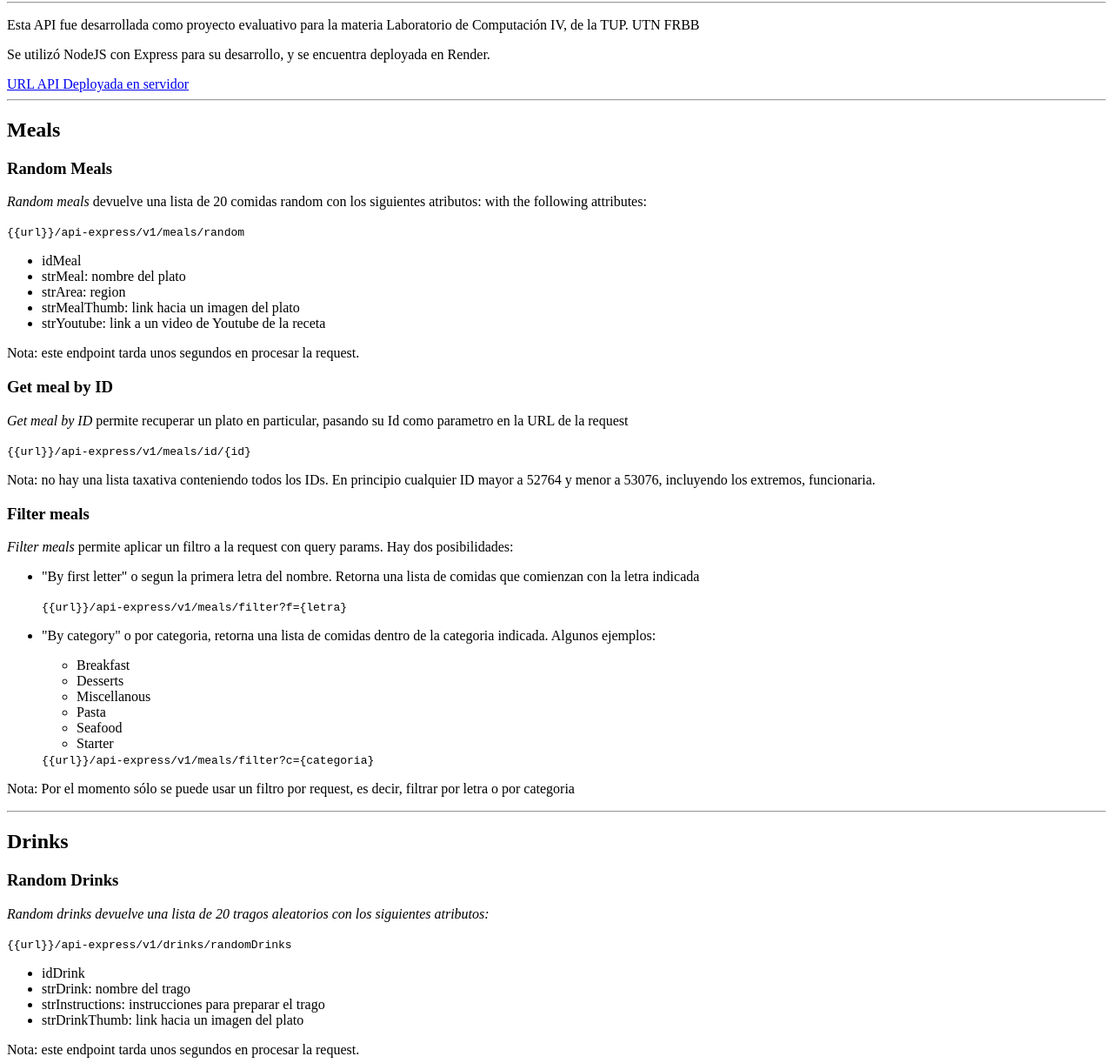
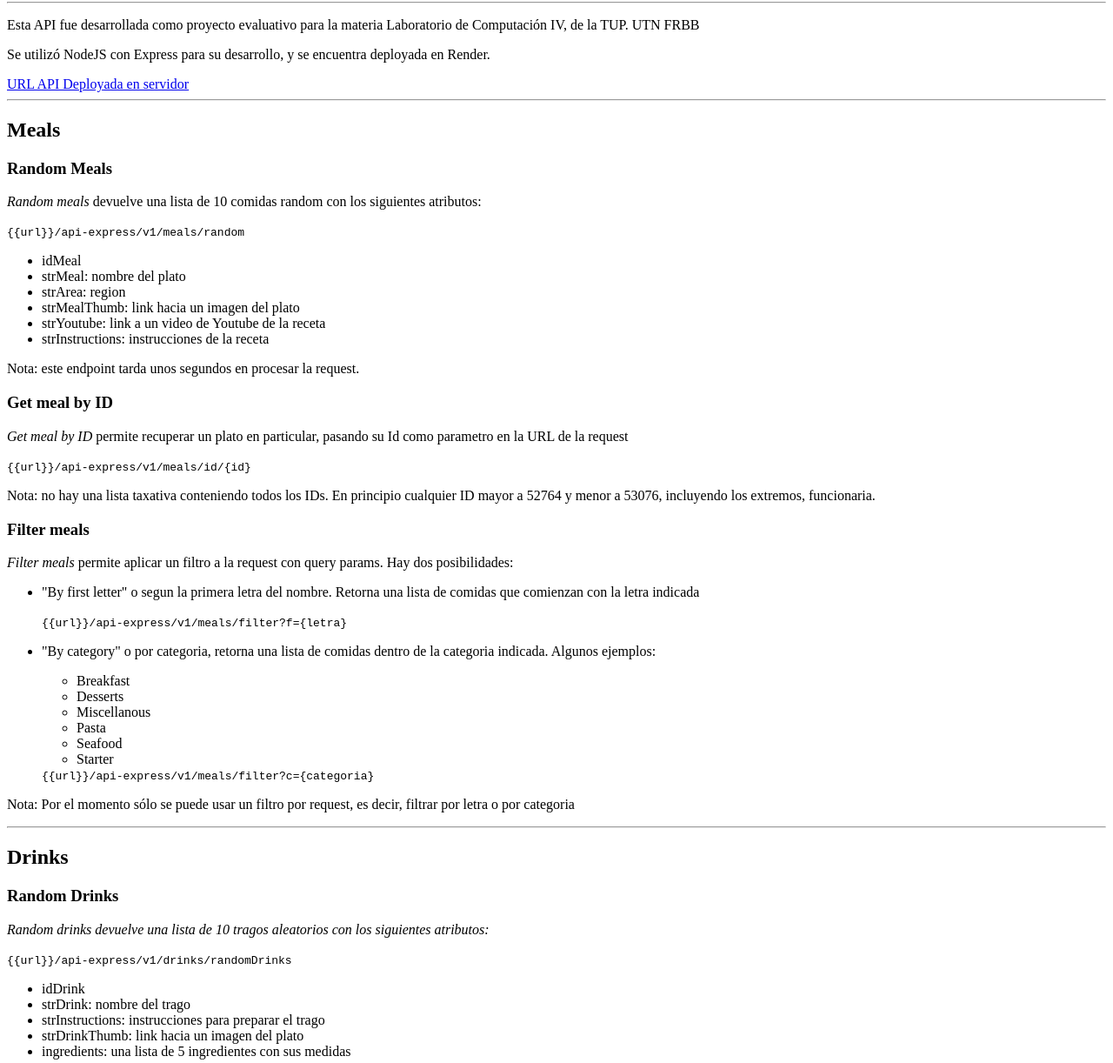
Before and after one commit to marciabel/api-express, a website: page public/index.html in a window 1280 px wide. Shown: the part 78-1300 px from the top of the page at 87% size. Drawn offline with Linux system fonts and the light colour scheme.

Commit message:
Update index.html

```diff
--- a/public/index.html
+++ b/public/index.html
@@ -27,7 +27,7 @@
             <div class="endpoint_detail">
                 <h3>Random Meals</h3>
                 <p>
-                <em>Random meals</em> devuelve una lista de 20 comidas random con los siguientes atributos:              with the following attributes:
+                <em>Random meals</em> devuelve una lista de 10 comidas random con los siguientes atributos:
                 </p>
                 <code>{{url}}/api-express/v1/meals/random</code>
                 <ul>
@@ -36,6 +36,7 @@
                     <li>strArea: region</li>
                     <li>strMealThumb: link hacia un imagen del plato</li>
                     <li>strYoutube: link a un video de Youtube de la receta</li>
+                    <li>strInstructions: instrucciones de la receta</li>
                 </ul>
                 <p>Nota: este endpoint tarda unos segundos en procesar la request. </p>
             </div>
@@ -79,7 +80,7 @@
             <div class="endpoint_detail">
                 <h3>Random Drinks</h3>
                 <p>
-                <em>Random drinks devuelve una lista de 20 tragos aleatorios con los siguientes atributos:</em>
+                <em>Random drinks devuelve una lista de 10 tragos aleatorios con los siguientes atributos:</em>
                 </p>
                 <code>{{url}}/api-express/v1/drinks/randomDrinks</code>
                 <ul>
@@ -87,6 +88,7 @@
                     <li>strDrink: nombre del trago</li>
                     <li>strInstructions: instrucciones para preparar el trago</li>
                     <li>strDrinkThumb: link hacia un imagen del plato</li>
+                    <li>ingredients: una lista de 5 ingredientes con sus medidas</li>
                 </ul>
                 <p>Nota: este endpoint tarda unos segundos en procesar la request. </p>
             </div>
```
